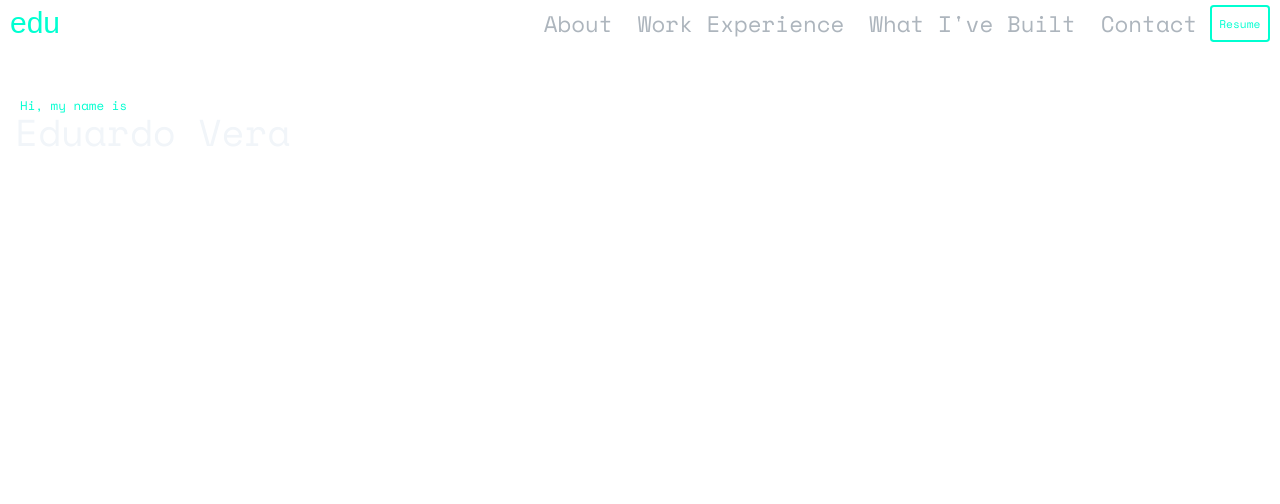
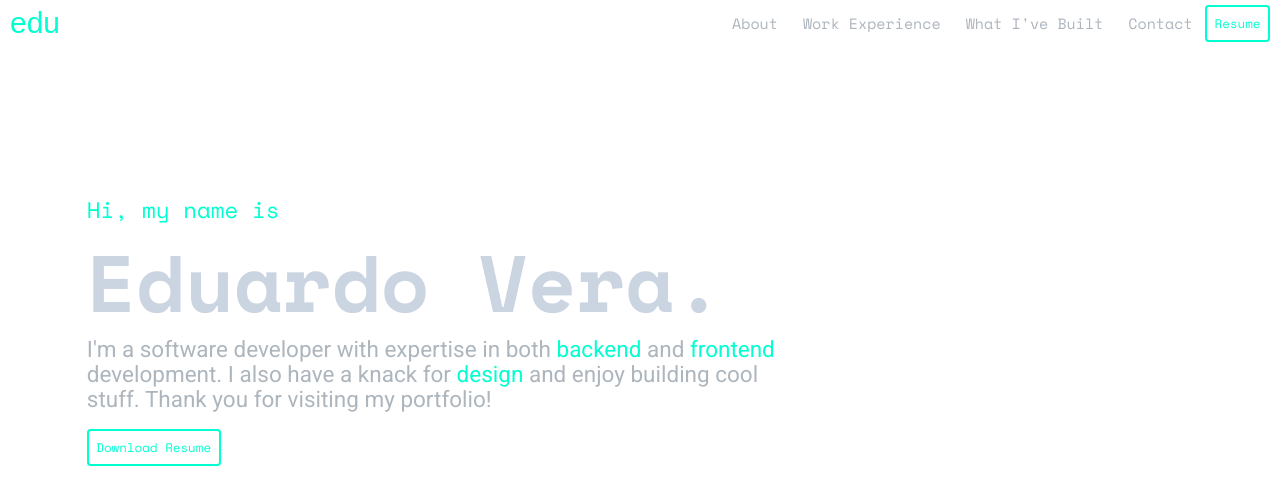
Before and after one commit to ewa1do/portfolio-next, a Next.js app: page /HomePage in a window 1280 px wide. Shown: the top 504 px of the page. Built offline with nearby package versions, Linux system fonts and the light colour scheme; a web font is replaced by a local one.

Commit message:
updating homepage

```diff
--- a/src/components/buttons/ButtonDownload.js
+++ b/src/components/buttons/ButtonDownload.js
@@ -1,12 +1,12 @@
 import { Space_Mono } from 'next/font/google'
 const spaceMono = Space_Mono({ subsets: ['latin'], weight: '400' })
 
-function ButtonDownload() {
+function ButtonDownload(props) {
     return (
         <button
-            className={`${spaceMono.className} text-neon-blue border-2 border-neon-blue rounded-md p-3 text-lg`}
+            className={`${spaceMono.className} text-neon-blue border-2 border-neon-blue rounded-md p-3 text-lg xl:text-xl`}
         >
-            Resume
+            {props.text || 'Resume'}
         </button>
     )
 }
--- a/src/components/nav/Hamburger.js
+++ b/src/components/nav/Hamburger.js
@@ -52,9 +52,8 @@ function Hamburger(props) {
                                 <p className={`text-3xl `}>{sec}</p>
                             </li>
                         ))}
-                        <li className={`py-8`}>
-                            <ButtonDownload />
-                        </li>
+                        <li className={`py-8`}></li>
+                        <ButtonDownload />
                     </ul>
                 </div>
             )}
--- a/src/components/nav/SectionList.js
+++ b/src/components/nav/SectionList.js
@@ -17,7 +17,8 @@ function SectionList() {
             {sections.map((sec, i) => (
                 <li key={`section-${i}`} className={`px-5`}>
                     <span
-                        className={`${spaceMono.className} text-dark-gray md:text-xl lg:text-3xl xl:text-4xl capitalize`}
+                        className={`${spaceMono.className} text-dark-gray md:text-xl lg:text-2xl
+                        hover:text-neon-blue hover:cursor-pointer capitalize`}
                     >
                         {sec}
                     </span>{' '}
--- a/src/components/nav/index.js
+++ b/src/components/nav/index.js
@@ -6,7 +6,7 @@ import Hamburger from './Hamburger'
 import NavWrapper from './NavWrapper'
 import SectionList from './SectionList'
 
-function NavBar() {
+function NavBar(props) {
     const [isListActive, setIsListActive] = useState(false)
     const [{ width }, breakpoints] = useScreenSize()
     const { mobile, tablet, desktop } = breakpoints()
--- a/src/pages/HomePage.js
+++ b/src/pages/HomePage.js
@@ -1,20 +1,45 @@
 import { Space_Mono, Roboto } from 'next/font/google'
 import NavBar from '@/components/nav'
+import ButtonDownload from '@/components/buttons/ButtonDownload'
 
-const spaceMono = Space_Mono({ subsets: ['latin'], weight: '400' })
+const spaceMono = Space_Mono({ subsets: ['latin'], weight: ['400', '700'] })
+const roboto = Roboto({ subsets: ['latin'], weight: ['400', '500'] })
 
-function HomePage() {
+function HomePage(props) {
     return (
-        <>
+        <section className="pb-80">
             <NavBar />
 
-            <div className={`${spaceMono.className} flex flex-col ml-6 mt-20`}>
-                <h5 className={`text-neon-blue text-xl ml-2`}>
+            <div
+                className={`${spaceMono.className} flex flex-col justify-center px-4 mt-20 md:mt-60 ml-[6%]`}
+            >
+                <h5
+                    className={`text-neon-blue text-xl sm:text-2xl md:text-3xl lg:text-4xl md:mb-5`}
+                >
                     Hi, my name is
                 </h5>
-                <h1 className={`text-6xl text-slate-100`}>Eduardo Vera</h1>
+                <h1
+                    className={`text-5xl sm:text-7xl py-3 md:text-8xl lg:text-9xl text-slate-300 font-bold`}
+                >
+                    Eduardo Vera.
+                </h1>
+
+                <p
+                    className={`${roboto.className} text-dark-gray py-3 mb-4 text-2xl md:text-3xl w-full md:w-4/5 xl:w-3/5 xl:text-4xl`}
+                >
+                    I&apos;m a software developer with expertise in both{' '}
+                    <span className="text-neon-blue">backend </span>
+                    and <span className="text-neon-blue">frontend</span>{' '}
+                    development. I also have a knack for{' '}
+                    <span className="text-neon-blue">design</span> and enjoy
+                    building cool stuff. Thank you for visiting my portfolio!{' '}
+                </p>
+
+                <div>
+                    <ButtonDownload text="Download Resume" />
+                </div>
             </div>
-        </>
+        </section>
     )
 }
 
--- a/src/pages/index.js
+++ b/src/pages/index.js
@@ -1,15 +1,24 @@
-import Image from 'next/image'
 import { Space_Mono } from 'next/font/google'
+
 import NavBar from '@/components/nav'
 import HomePage from './HomePage'
+
+import useScreenSize from '@/hooks/useScreenSize'
 
 const spaceMono = Space_Mono({ subsets: ['latin'], weight: '700' })
 
 export default function Home() {
+    const [{ width }, breakpoints] = useScreenSize()
+
+    const { tablet } = breakpoints()
+
     return (
-        <div className={`bg-bg-dark h-screen`}>
+        <div
+            className={`bg-bg-dark h-screen ${
+                width >= tablet ? 'px-6 pt-6' : ''
+            }`}
+        >
             <HomePage />
-            {/* <h1 className={`${spaceMono.className} font-normal`}>Hi mom!</h1> */}
         </div>
     )
 }
```
Also changed, not shown: src/pages/About.js (added, +15 -0 lines).
